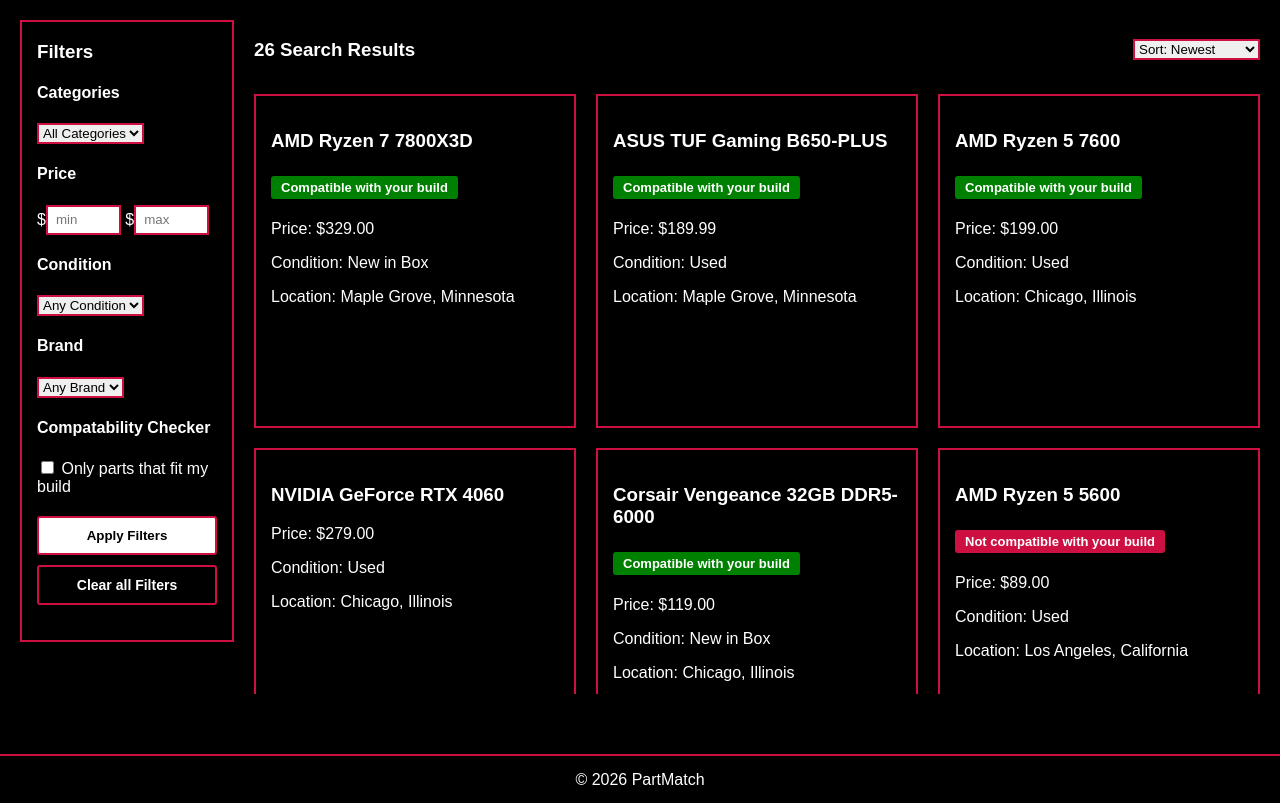
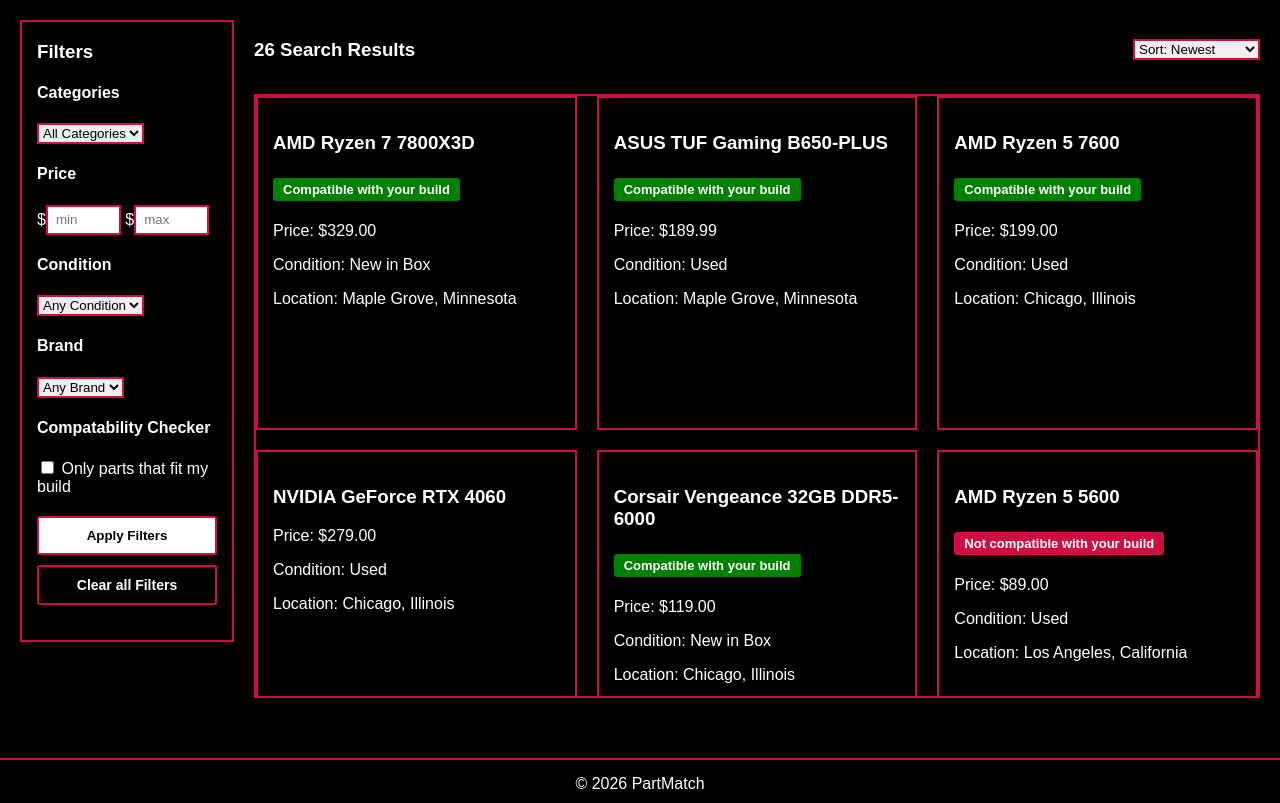
Before and after one commit to OceanusOdyseus/PartMatch, a PHP site: page /search.php in a window 1280 px wide. Shown: the part 122-925 px from the top of the page. Run offline with PHP 8.4, Linux system fonts and the light colour scheme; data comes from the database, SQL or seed files in the repository.

Commit message:
added a border to search bar

```diff
--- a/style.css
+++ b/style.css
@@ -318,6 +318,7 @@ footer {
     gap: 20px;
     max-height: 600px;
     overflow-y: auto;
+    border: 2px solid var(--color-red);
 }
 
 .searchcard{
```
